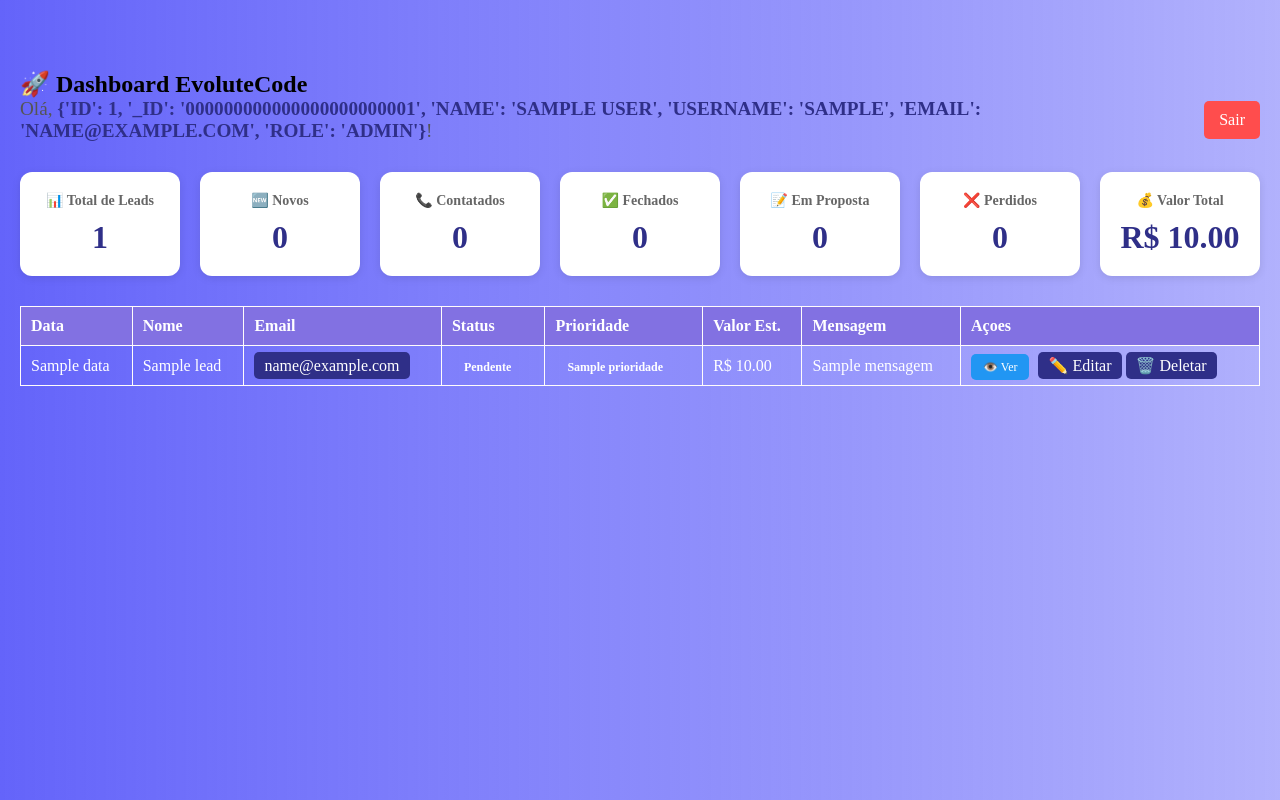
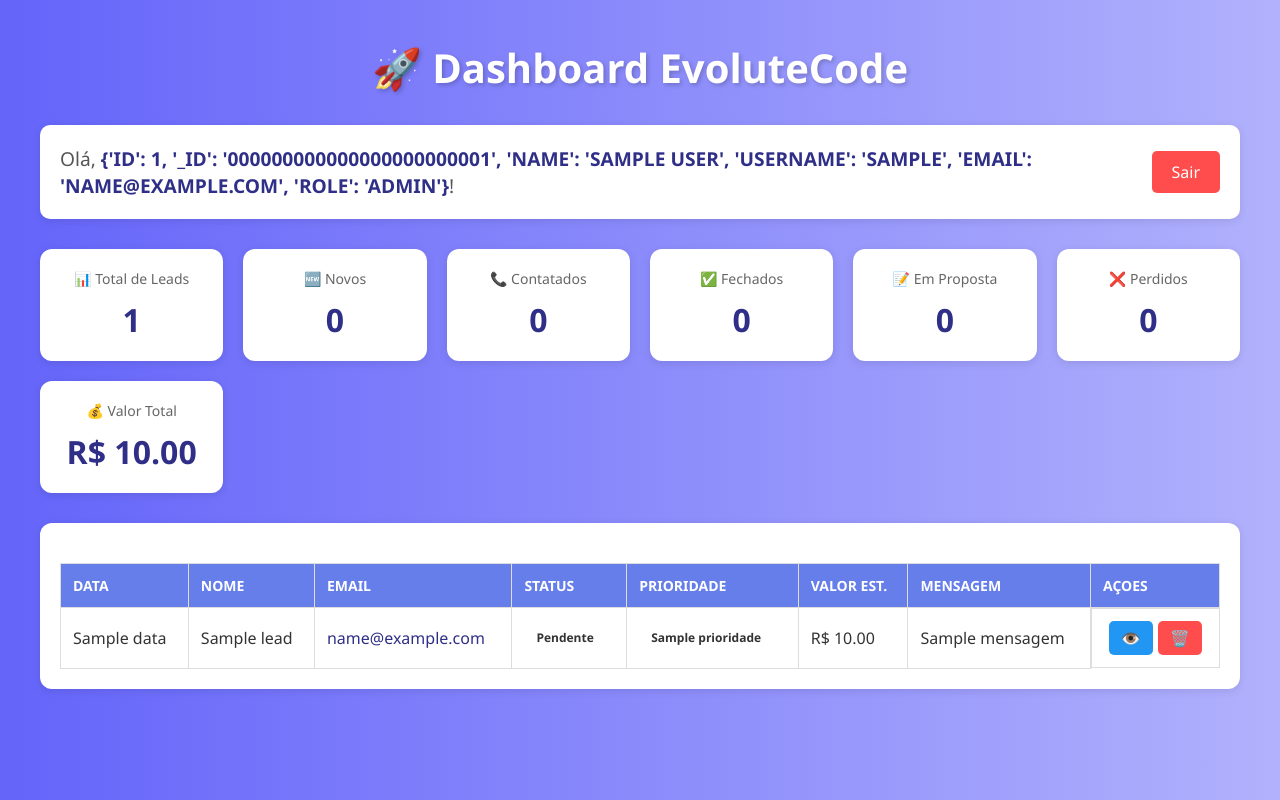
Before and after one commit to Gleicimar/evolute2, a Flask app: page /painel in a window 1280 px wide. Run offline with Flask 3, Linux system fonts and the light colour scheme; the visitor is signed in with stand-in values (Sample User, id 1); a database or web service that is not in the repository returns one stand-in record (values such as "Sample title"); parts of the project's set-up code (start-up, migrations or seed data) failed here and were passed over.

Commit message:
atualizando o  painel com estatistica 1.1

```diff
--- a/backend/app.py
+++ b/backend/app.py
@@ -324,8 +324,11 @@
         return f"Erro: {str(e)}", 500
 @app.route('/painel/deletar_lead/<lead_id>', methods=['POST'])  # ← POST!
 def deletar_lead(lead_id):
-    """Deletar um lead"""
+    """Deletar um lead - Suporta AJAX e formulário"""
     if not session.get('logado'):
+        # Se for requisição AJAX, retorna JSON
+        if request.headers.get('Content-Type') == 'application/json':
+            return jsonify({'success': False, 'message': 'Não autorizado'}), 401
         return redirect(url_for('login'))
 
     try:
@@ -333,13 +336,36 @@
 
         if result.deleted_count > 0:
             print(f'✅ Lead {lead_id} deletado')
+
+            # ✅ Retorna JSON se for requisição AJAX
+            if request.headers.get('Content-Type') == 'application/json' or request.is_json:
+                return jsonify({
+                    'success': True,
+                    'message': 'Lead deletado com sucesso!'
+                }), 200
+
+            # Ou redireciona se for formulário
+            return redirect(url_for('painel'))
         else:
             print(f'⚠️ Lead {lead_id} não encontrado')
 
-        return redirect(url_for('painel'))
+            if request.headers.get('Content-Type') == 'application/json' or request.is_json:
+                return jsonify({
+                    'success': False,
+                    'message': 'Lead não encontrado'
+                }), 404
+
+            return redirect(url_for('painel'))
 
     except Exception as e:
         print(f'❌ Erro ao deletar: {str(e)}')
+
+        if request.headers.get('Content-Type') == 'application/json' or request.is_json:
+            return jsonify({
+                'success': False,
+                'message': f'Erro ao deletar: {str(e)}'
+            }), 500
+
         return f"Erro: {str(e)}", 500
 
 @app.route('/logout')
--- a/backend/static/css/painel.css
+++ b/backend/static/css/painel.css
@@ -2,11 +2,15 @@
   margin: 0;
   padding: 0;
   box-sizing: border-box;
-
 }
 
 body{
-  background:linear-gradient(to right, rgba(100,100,250), rgba(100,100,250,0.5) );
+  background: linear-gradient(to right, rgba(100,100,250), rgba(100,100,250,0.5));
+  font-family: 'Segoe UI', Tahoma, Geneva, Verdana, sans-serif;
+}
+
+.login{
+  padding: 0 2%;
 }
 
 form{
@@ -46,30 +52,36 @@
   color: white;
   font-weight: 500;
   background: #2f2f88;
-  color: white;
   font-size: 16px;
   cursor: pointer;
+  transition: all 0.3s ease;
 }
+
 input[type="submit"]:hover{
-  background:#15c8ff;
+  background: #15c8ff;
   transform: translateY(-2px);
-
 }
 
 /*********Painel de controle**********/
 .painel{
   width: 100%;
-  margin: 50px auto;
   padding: 20px;
-
-
+  min-height: 100vh;
 }
 
-.painel h2{
-  margin-bottom: 20px;
-  color: #333;
-  font-weight: 600;
-  font-size: 2rem;
+/* ✅ ADICIONADO: Container centralizado */
+.center{
+  max-width: 1400px;
+  margin: 0 auto;
+  padding: 20px;
+}
+
+.painel h1{
+  color: white;
+  font-size: 2.5rem;
+  margin-bottom: 30px;
+  text-align: center;
+  text-shadow: 2px 2px 4px rgba(0,0,0,0.2);
 }
 
 .user-info{
@@ -77,7 +89,12 @@
   justify-content: space-between;
   align-items: center;
   margin-bottom: 30px;
+  background: white;
+  padding: 20px;
+  border-radius: 10px;
+  box-shadow: 0 2px 8px rgba(0,0,0,0.1);
 }
+
 .user-info p{
   font-size: 1.2rem;
   color: #555;
@@ -88,94 +105,167 @@
   font-weight: 600;
   text-transform: uppercase;
 }
+
 .btn-logout{
   background: #ff4d4d;
   color: white;
-  padding: 10px 15px;
+  padding: 10px 20px;
   border-radius: 5px;
   text-decoration: none;
   font-weight: 500;
-  transition: background 0.3s;
+  transition: all 0.3s ease;
 }
+
 .btn-logout:hover{
   background: #ff1a1a;
+  transform: translateY(-2px);
 }
 
+/* ✅ MELHORADO: Stats com grid responsivo */
 .stats{
-  display: flex;
-  flex-direction: row;
-  gap:20px;
+  display: grid;
+  grid-template-columns: repeat(auto-fit, minmax(180px, 1fr));
+  gap: 20px;
   margin-bottom: 30px;
 }
 
 .stat-card{
   background: #fff;
   padding: 20px;
-  border-radius: 10px;
-  box-shadow: 0 0 10px rgba(0,0,0,0.1);
+  border-radius: 12px;
+  box-shadow: 0 2px 8px rgba(0,0,0,0.1);
   text-align: center;
-  width: 200px;
+  transition: transform 0.3s ease;
+}
+
+.stat-card:hover{
+  transform: translateY(-5px);
+  box-shadow: 0 4px 12px rgba(0,0,0,0.15);
 }
 
 .stat-card h3{
   margin-bottom: 10px;
-  color: #555;
-  font-size: 1.2rem;
+  color: #666;
+  font-size: 14px;
+  font-weight: 500;
 }
-.stat-card p{
+
+.stat-card p,
+.stat-number{
   font-size: 2rem;
-  font-weight: 600;
+  font-weight: 700;
   color: #2f2f88;
 }
 
+/* ✅ MELHORADO: Container da tabela responsivo */
+.tabela{
+  background: white;
+  padding: 20px;
+  border-radius: 12px;
+  box-shadow: 0 2px 8px rgba(0,0,0,0.1);
+  overflow-x: auto;
+}
 
 table{
   width: 100%;
   border-collapse: collapse;
   margin-top: 20px;
-  color: white;
+  min-width: 800px;
 }
+
 table th, table td{
-  border: 1px solid #fffcfc;
-  padding: 10px;
+  border: 1px solid #ddd;
+  padding: 12px;
   text-align: left;
 }
+
 table th{
-  background: #8271e2;
+  background: #667eea;
+  color: white;
+  font-weight: 600;
+  text-transform: uppercase;
+  font-size: 14px;
 }
+
+table tr{
+  background: white;
+  transition: background 0.2s ease;
+}
+
 table tr:nth-child(even){
-  background: #364f7c;
+  background: #f8f9fa;
 }
-/* table tr:hover{
-  background: #87b4e9;
-}*/
+
+table tr:hover{
+  background: #e3f2fd;
+}
+
+table td{
+  color: #333;
+}
 
 td a{
-  color: #fff;
+  color: #2f2f88;
   text-decoration: none;
   font-weight: 500;
-  background: #2f2f88;
-  padding: 5px 10px;
-  border-radius: 5px;
-  transition: background 0.3s;
-
+  transition: color 0.3s ease;
 }
 
 td a:hover{
-  background: #15c8ff;
+  color: #15c8ff;
 }
-/***********editar lead***********/
+
+/* ✅ MELHORADO: Ícones de ação */
+.icon{
+  display: flex;
+  gap: 5px;
+  align-items: center;
+  justify-content: center;
+}
+
+.icon a{
+  padding: 6px 12px;
+  border-radius: 5px;
+  text-decoration: none;
+  font-size: 16px;
+  transition: all 0.3s ease;
+  display: inline-flex;
+  align-items: center;
+  justify-content: center;
+}
+
+.btn-view{
+  background: #2196f3;
+  color: white;
+}
+
+.btn-view:hover{
+  background: #1976d2;
+  transform: scale(1.1);
+}
+
+.delete-link{
+  background: #ff4d4d;
+  color: white;
+}
+
+.delete-link:hover{
+  background: #ff1a1a;
+  transform: scale(1.1);
+}
+
+/***********Editar lead***********/
 .editar_lead{
   display: flex;
   flex-direction: column;
   align-items: center;
-  flex-wrap: wrap;
-
   width: 600px;
+  max-width: 90%;
   margin: 100px auto;
   padding: 30px;
-
+  background: white;
   border-radius: 10px;
+  box-shadow: 0 2px 8px rgba(0,0,0,0.1);
 }
 
 .editar_lead h2{
@@ -231,43 +322,14 @@
   border-radius: 5px;
   font-size: 16px;
 }
-/*************estilos badges***********/
 
-/* ✅ ADICIONAR AO SEU dashboard.css */
-
-.stats-container {
-    display: grid;
-    grid-template-columns: repeat(auto-fit, minmax(180px, 1fr));
-    gap: 20px;
-    margin-bottom: 30px;
-}
-
-.stat-card {
-    background: white;
-    padding: 20px;
-    border-radius: 12px;
-    box-shadow: 0 2px 8px rgba(0,0,0,0.1);
-    text-align: center;
-}
-
-.stat-card h3 {
-    font-size: 14px;
-    color: #666;
-    margin-bottom: 10px;
-}
-
-.stat-number {
-    font-size: 32px;
-    font-weight: bold;
-    color: #667eea;
-}
-
-/* Badges de status */
-.badge {
+/*************Badges de status***********/
+.badge{
   padding: 5px 12px;
   border-radius: 20px;
   font-size: 12px;
   font-weight: bold;
+  display: inline-block;
 }
 
 .badge-novo { background: #e3f2fd; color: #1976d2; }
@@ -281,46 +343,34 @@
 .badge-prioridade-media { background: #fff9c4; color: #f57f17; }
 .badge-prioridade-alta { background: #ffebee; color: #d32f2f; }
 
-/* Botões */
-.btn-view {
-    background: #2196f3;
-    color: white;
-    padding: 6px 12px;
-    border-radius: 5px;
-    text-decoration: none;
-    font-size: 12px;
-    margin-right: 5px;
-}
-
-.btn-view:hover {
-    background: #1976d2;
-}
-
 /* Detalhes do lead */
-.lead-details {
+.lead-details{
   display: grid;
   grid-template-columns: 1fr 1fr;
   gap: 20px;
+  max-width: 1400px;
+  margin: 0 auto;
+  padding: 20px;
 }
 
-.card {
+.card{
   background: white;
   padding: 25px;
   border-radius: 12px;
   box-shadow: 0 2px 8px rgba(0,0,0,0.1);
 }
 
-.card h2 {
+.card h2{
   margin-bottom: 20px;
   color: #333;
   font-size: 20px;
 }
 
-.form-group {
+.form-group{
   margin-bottom: 15px;
 }
 
-.form-group label {
+.form-group label{
   display: block;
   margin-bottom: 5px;
   font-weight: 600;
--- a/backend/static/js/function.js
+++ b/backend/static/js/function.js
@@ -6,7 +6,7 @@
         const leadId = this.dataset.leadId;
         const clickedLink = this;  // 🔹 guarda referência ao link
 
-        fetch(`/dashboard/deletar_lead/${leadId}`, { method: 'POST' })
+        fetch(`/painel/deletar_lead/${leadId}`, { method: 'POST' })
         .then(response => {
             if (response.ok) {// 🔹 verifica se a resposta foi bem-sucedida
                 clickedLink.remove(); // 🔹 usa a referência correta
--- a/backend/templates/painel/painel.html
+++ b/backend/templates/painel/painel.html
@@ -52,6 +52,7 @@
 
     </div>
 
+<div class="tabela">
 
   <table>
     <tr>
@@ -89,19 +90,16 @@
       <td>R$ {{ "%.2f"|format(lead.valor_estimado|default(0)) }}</td>
 
       <td>{{ lead.mensagem }}</td>
-      <td>
+      <td class="icon">
         <!-- ✅ NOVO: Botão Ver Detalhes -->
-        <a href="{{ url_for('visualizar_lead', lead_id=lead._id) }}" class="btn-view">👁️ Ver</a>
-
-        <a href="{{ url_for('editar_lead', lead_id=lead._id) }}" class="btn-edit">✏️ Editar</a>
-
-       <a href="#" class="delete-link" data-lead-id="{{ lead._id }}">🗑️ Deletar</a>
+        <a href="{{ url_for('visualizar_lead', lead_id=lead._id) }}" class="btn-view">👁️ </a>
+       <a href="#" class="delete-link" data-lead-id="{{ lead._id }}">🗑️</a>
       </td>
     </tr>
     {% endfor %}
   </tbody>
   </table>
-
+</div>
     </div>
   </section>
 
```
Also changed, not shown: other parts of backend/static/css/painel.css (+87 -8 lines). Lines whose indentation alone changed are shown as unchanged.
